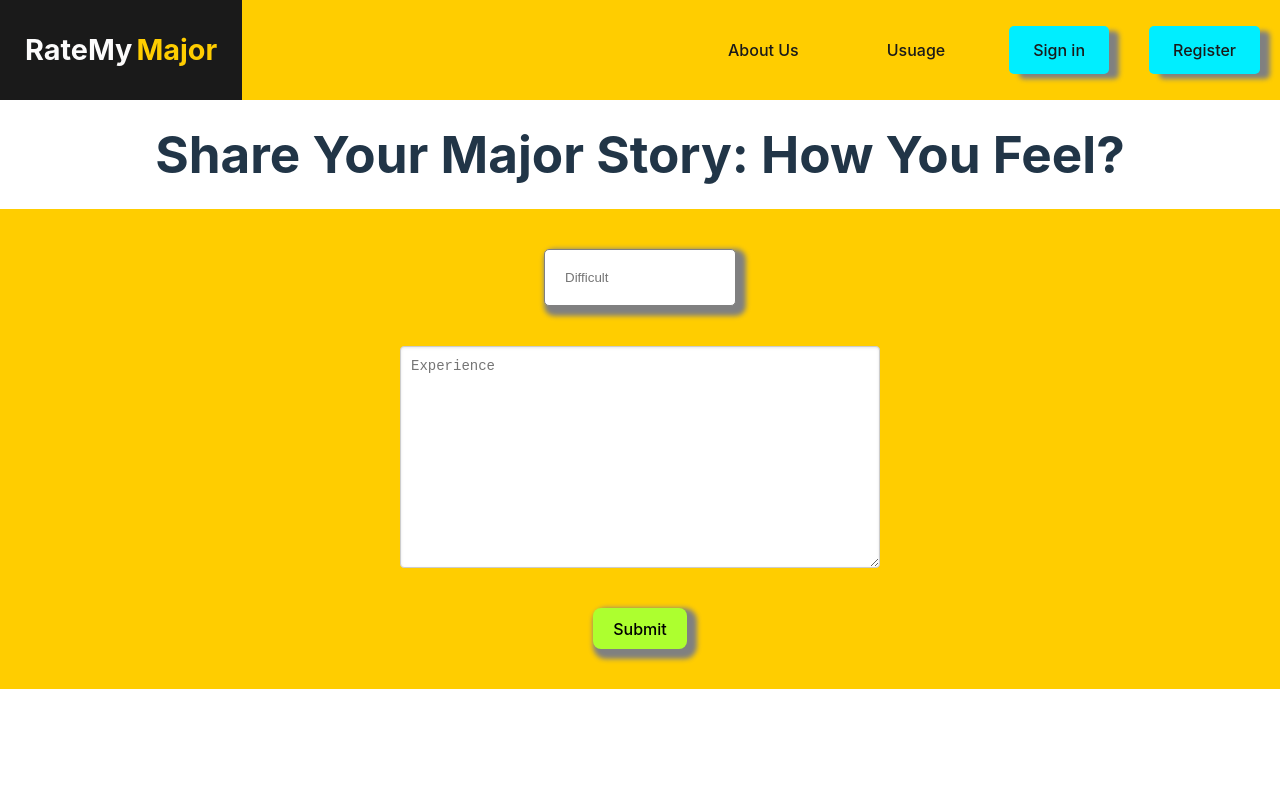
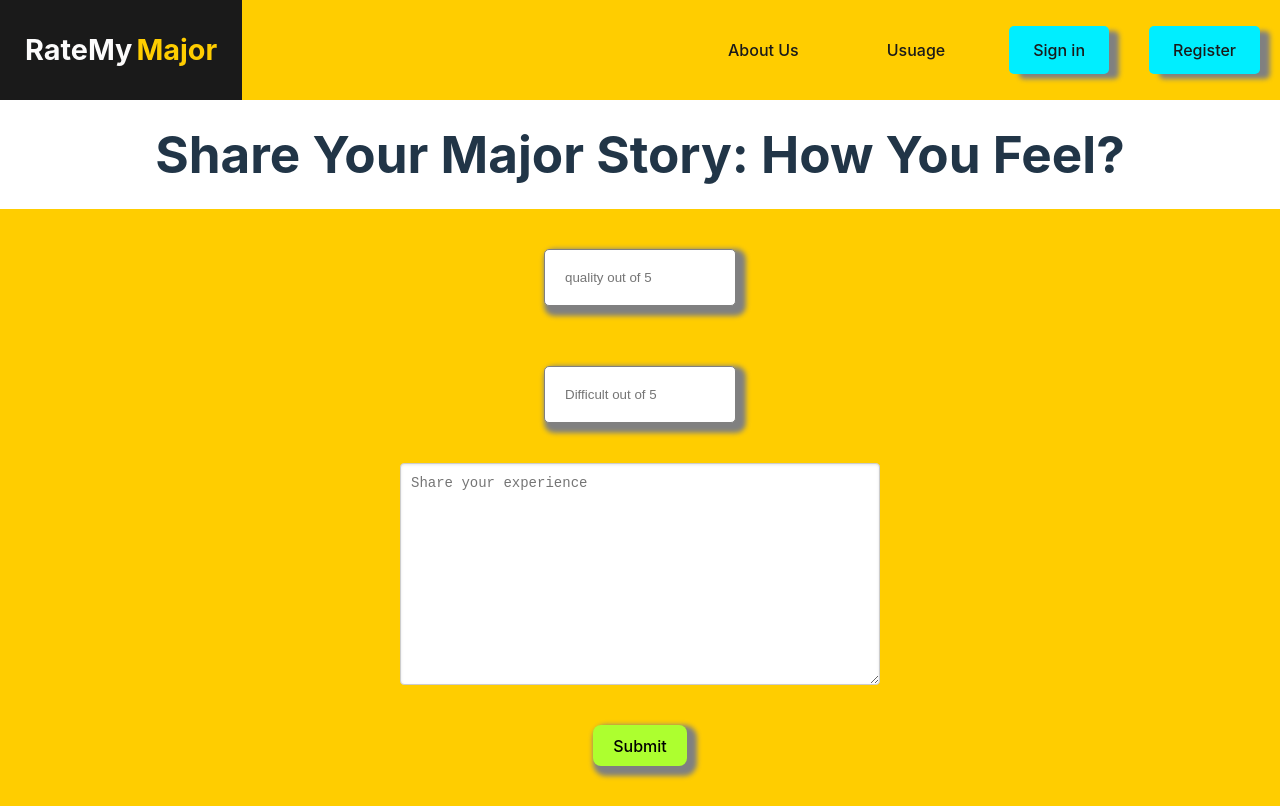
Before and after one commit to FordPipatkittikul/major-review-fe, a React (Vite) app in the folder client/: page /reviews/1 in a window 1280 px wide. Built offline with nearby package versions, Linux system fonts and the light colour scheme.

Commit message:
add some feature

```diff
--- a/client/package.json
+++ b/client/package.json
@@ -10,6 +10,7 @@
     "preview": "vite preview"
   },
   "dependencies": {
+    "axios": "^1.7.7",
     "particles-bg": "^2.5.5",
     "react": "^18.3.1",
     "react-dom": "^18.3.1",
--- a/client/src/App.jsx
+++ b/client/src/App.jsx
@@ -3,11 +3,11 @@ import React from "react";
 import { createBrowserRouter, RouterProvider } from "react-router-dom";
 
 
-import HomePage from "./pages/homePage/homepage";
+import HomePage from "./pages/homePage/homePage";
 import AllMajors from "./pages/allMajor/allMajors";
 import MajorReview from "./pages/majorReview/majorReview";
 import WriteReview from "./pages/writeReview/writeReview";
-import LoginPage from "./pages/longinPage/loginPage";
+import LoginPage from "./pages/loginPage/loginPage";
 import RegisterPage from "./pages/registerPage/registerPage";
 import UsuagePage from "./pages/usuagePage/usuagePage";
 import AboutUsPage from "./pages/aboutUsPage/aboutusPage";
--- a/client/src/pages/homePage/homePage.jsx
+++ b/client/src/pages/homePage/homePage.jsx
@@ -2,7 +2,7 @@ import React from 'react';
 import { Link } from 'react-router-dom';
 import './homePage.scss';
 import ParticlesBg from 'particles-bg'
-import icon from '../../../public/icon';
+import icon from '../../lib/icon';
 
 const config = {
   num: [4, 7],
--- a/client/src/pages/longinPage/loginPage.jsx
+++ b/client/src/pages/loginPage/loginPage.jsx
@@ -9,8 +9,8 @@ function LoginPage(){
             <h1>Welcome back</h1>
             <div className="loginPage">
                 <form className="formContainer">
-                    <input name="email" required minLength={4} maxLength={20} type="text" placeholder="Email" />
-                    <input name="password" required minLength={4} maxLength={20} type="password" placeholder="Password"/>
+                    <input name="email" required minLength={10} type="text" placeholder="Email" />
+                    <input name="password" required minLength={4} type="password" placeholder="Password"/>
                     <button>Login</button>
                     <Link to="/register">{"Don't"} you have an account?</Link>
                 </form>
--- a/client/src/pages/majorReview/majorReview.jsx
+++ b/client/src/pages/majorReview/majorReview.jsx
@@ -5,8 +5,8 @@ import './majorReview.scss';
 // Will delete once we have database
 const reviews = {
   "💻-computer-science": [
-    { id: 1, author: "John", difficult:2,content: "Great program! Loved the professors" },
-    { id: 2, author: "Jane", difficult:3,content: "A lot of theory, but it's worth it." }
+    { id: 1, author: "", quality:5, difficult:2, content: "Great program! Loved the professors" },
+    { id: 2, author: "Jane", quality:5, difficult:3, content: "A lot of theory, but it's worth it." }
   ],
   "⚙️-mechanical-engineering": [
     { id: 1, author: "Alex", difficult:4, content: "Very challenging but rewarding." },
@@ -45,11 +45,12 @@ function MajorReview() {
             {majorReviews.length > 0 ? (
               majorReviews.map(review => (
                 <div key={review.id} className='review'>
+                  <h3>{review.author || anonymous}</h3>
                   <div className='middle-top'>
-                    <h3>By {review.author || anonymous}</h3>
-                    <h3 className='difficult'>Difficult: {review.difficult}/5</h3>
+                    <h3 className='quality'>QUALITY: {review.quality}/5</h3>
+                    <h3 className='difficult'>DIFFICULT: {review.difficult}/5</h3>
                   </div>
-                  <p className='content'>{review.content}</p>
+                  <p className='content'>Review: {review.content}</p>
                 </div>
               ))
             ) : (
--- a/client/src/pages/majorReview/majorReview.scss
+++ b/client/src/pages/majorReview/majorReview.scss
@@ -71,7 +71,11 @@
             .middle-top{
                 display: flex;
                 flex-wrap: wrap;
-                justify-content: space-between;
+                justify-content: flex-start;
+                gap: 100px;
+                .quality{
+                    color: #ffcd00;
+                }
                 .difficult{
                     color: #ffcd00;
                 }
--- a/client/src/pages/registerPage/registerPage.jsx
+++ b/client/src/pages/registerPage/registerPage.jsx
@@ -9,7 +9,7 @@ function RegisterPage(){
             <h1>Create an Account</h1>
             <div className="registerPage">
                 <form className="formContainer">
-                    <input name="email" required minLength={4} maxLength={20} type="text" placeholder="Email" />
+                    <input name="email" required minLength={10} type="text" placeholder="Email" />
                     <input name="username" type="text" placeholder="Username"/>
                     <input name="password" required type="password" placeholder="Password"/>
                     <button>Register</button>
--- a/client/src/pages/writeReview/writeReview.jsx
+++ b/client/src/pages/writeReview/writeReview.jsx
@@ -7,8 +7,9 @@ function WriteReview(){
         <h1>Share Your Major Story: How You Feel?</h1>
         <div className="writeReviewPage">
             <form className="formContainer">
-                <input name="difficult" required minLength={1} maxLength={1} min="1" max="5" type="number" placeholder="Difficult" />
-                <textarea id="desc" required name="desc" placeholder="Experience" rows="4" cols="50" ></textarea>
+                <input name="quality" required min="1" max="5" type="number" placeholder="quality out of 5" />
+                <input name="difficult" required min="1" max="5" type="number" placeholder="Difficult out of 5" />
+                <textarea id="desc" required name="desc" placeholder="Share your experience" rows="4" cols="50" ></textarea>
                 <button>Submit</button>
             </form>
         </div>
```
Also changed, not shown: client/src/lib/apiRequest.jsx (added), client/src/lib/icon.jsx (renamed from client/public/icon.jsx), client/src/pages/loginPage/loginPage.scss (renamed from client/src/pages/longinPage/loginPage.scss), 1 other file (tests, documents, lock files or other folders).
